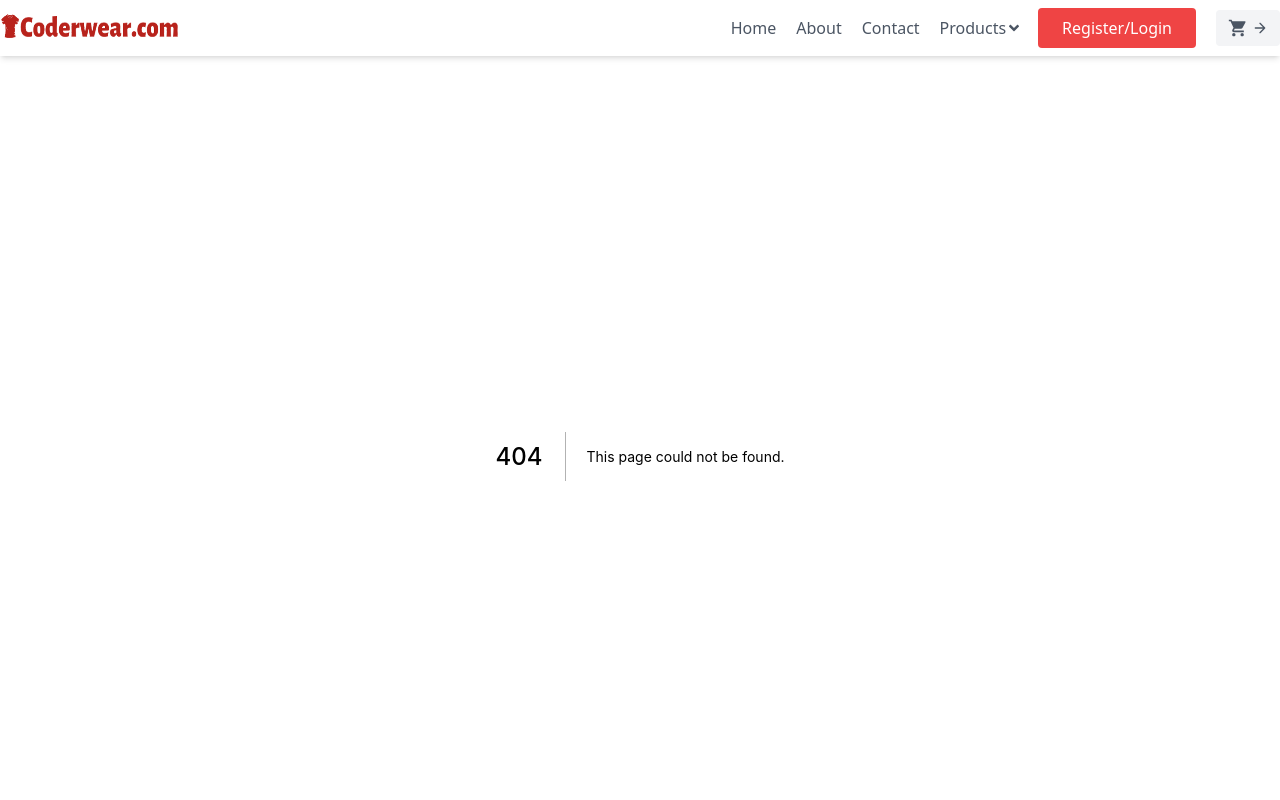
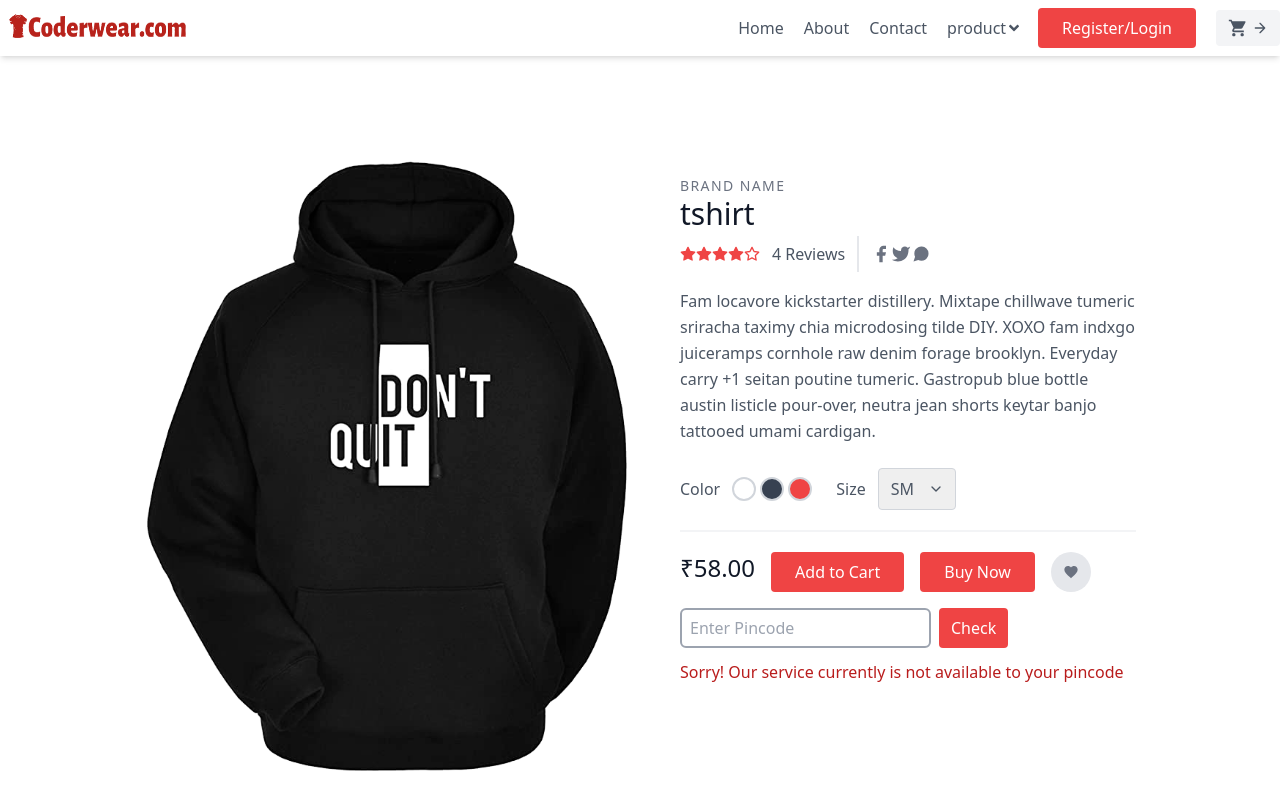
Before and after one commit to themubalion/Next-JS-poject-Coderwears, a Next.js app: page /product/tshirt in a window 1280 px wide. Before the commit this address had no page. Shown: the top 800 px of the page. Built offline with nearby package versions, Linux system fonts and the light colour scheme.

Commit message:
pincode serviceability

```diff
--- a/components/navbar.jsx
+++ b/components/navbar.jsx
@@ -11,8 +11,13 @@
   MdShoppingCart
 } from 'react-icons/md';
 import {
-  AiFillCloseCircle
+  AiFillCloseCircle,
+  AiFillPlusCircle,
+  AiFillMinusCircle
 } from 'react-icons/ai';
+import {
+  IoBagCheckOutline
+} from 'react-icons/io5'
 
 
 const Navbar = () => {
@@ -30,12 +35,11 @@
   }
 
   const openCart = () => {
+    document.getElementById("myCart").style.padding = "2rem";
     if (screen.width < 720) {
       document.getElementById("myCart").style.width = "60vw";
-      document.getElementById("myCart").style.padding = "2rem";
     } else {
-      document.getElementById("myCart").style.padding = "2rem";
-      document.getElementById("myCart").style.width = "20vw";
+      document.getElementById("myCart").style.width = "22vw";
     }
   }
   return (
@@ -43,24 +47,24 @@
       <header className="text-gray-600 body-font shadow-md notSmall:h-14 items-center notSmall:pt-2">
         <div id='main' className=' transition-all delay-300'>
         <div className="mx-auto w-full flex  justify-between items-center">
-          <Link href={'/'} className={'h-full border'}><a className="flex items-center h-full text-red-500">
+          <Link href={'/'} className={'h-full border'}><a className="flex items-center h-full text-red-500 ml-2">
             <Image src={'/logo.png'} width={'180px'} height={'40px'} alt={'Logo Image'} className="mt-2" />
           </a></Link>
           <nav className=" flex ml-auto items-center text-base justify-end">
             <Link href={'/'}><a className="mr-5 hover:text-red-500 mediumScreen:hidden ">Home</a></Link>
-            <Link href={'about'}><a className="mr-5 hover:text-red-500 mediumScreen:hidden">About</a></Link>
-            <Link href={'contact'}><a className="mr-5 hover:text-red-500 mediumScreen:hidden">Contact</a></Link>
-            {/* Here we will add the products dropdown menu */}
+            <Link href={'/about'}><a className="mr-5 hover:text-red-500 mediumScreen:hidden">About</a></Link>
+            <Link href={'/contact'}><a className="mr-5 hover:text-red-500 mediumScreen:hidden">Contact</a></Link>
+            {/* Here we will add the product dropdown menu */}
             <div className="dropdown relative inline-block z-10 mediumScreen:hidden">
-              <button className="dropbtn pr-4"><div className='flex items-center hover:text-red-500'>Products <FaAngleDown /></div></button>
+              <button className="dropbtn pr-4"><div className='flex items-center hover:text-red-500'>product <FaAngleDown /></div></button>
               <div className="hidden absolute min-w-[10rem] dropdown-content">
-                <Link href={'tshirts'}><a href="#" className='no-underline block py-3 px-4 hover:text-red-500'>Tshirts</a></Link>
-                <Link href={'hoodies'}><a href="#" className='no-underline block py-3 px-4 hover:text-red-500'>Hoodies</a></Link>
-                <Link href={'mugs'}><a href="#" className='no-underline block py-3 px-4 hover:text-red-500'>Mugs</a></Link>
+                <Link href={'/tshirts'}><a href="#" className='no-underline block py-3 px-4 hover:text-red-500'>Tshirts</a></Link>
+                <Link href={'/hoodies'}><a href="#" className='no-underline block py-3 px-4 hover:text-red-500'>Hoodies</a></Link>
+                <Link href={'/mugs'}><a href="#" className='no-underline block py-3 px-4 hover:text-red-500'>Mugs</a></Link>
                 <Link href={'stickers'}><a href="#" className='no-underline block py-3 px-4 hover:text-red-500'>Stickers</a></Link>
               </div>
             </div>
-            <Link href={'register'}><a className="mr-5 hover:text-red-500"><button className="lg:mt-2 xl:mt-0 flex-shrink-0 inline-flex text-white bg-red-500 border-0 py-2 px-6 focus:outline-none hover:bg-red-600 rounded mediumScreen:hidden">Register/Login</button></a></Link>
+            <Link href={'/register'}><a className="mr-5 hover:text-red-500"><button className="lg:mt-2 xl:mt-0 flex-shrink-0 inline-flex text-white bg-red-500 border-0 py-2 px-6 focus:outline-none hover:bg-red-600 rounded mediumScreen:hidden">Register/Login</button></a></Link>
             <div onClick={openCart}><a>
               <button className="inline-flex items-center bg-gray-100 border-0 py-2 px-3 focus:outline-none hover:bg-gray-200 rounded text-base mediumScreen:mt-0"><MdShoppingCart className='text-xl' />
                 <svg fill="none" stroke="currentColor" strokeLinecap="round" strokeLinejoin="round" strokeWidth="2" className="w-4 h-4 ml-1" viewBox="0 0 24 24">
@@ -84,7 +88,7 @@
                 <Link href={'contact'}>
                   <a className='my-2 block text-white ml-8 transition delay-300 text-xl font-medium ' onClick={closeNav}>Contact</a></Link>
                 <Link href={'register'}>
-                  <a className='my-2 block text-white ml-8 transition delay-300 text-xl font-bold ' onClick={closeNav}><button className="lg:mt-2 xl:mt-0 flex-shrink-0 inline-flex text-white bg-blue-500 border-0 py-2 px-6 focus:outline-none hover:bg-blue-600 rounded">Register/Login</button></a>
+                  <a className='my-2 block text-white ml-8 transition delay-300 text-xl font-bold ' onClick={closeNav}><button className="lg:mt-2 xl:mt-0 flex-shrink-0 inline-flex text-white bg-red-500 border-0 py-2 px-6 focus:outline-none hover:bg-red-600 rounded">Register/Login</button></a>
                 </Link>
               </div>
             </div>
@@ -96,12 +100,12 @@
                 <AiFillCloseCircle className='text-2xl text-red-500' />
               </div>
 
-              <h2 className='font-bold text-black text-center'>Shopping Cart</h2>
+              <h2 className='font-bold text-black text-center text-xl my-2 mb-4'>Shopping Cart</h2>
               <ol className='list-decimal font-semibold'>
                 <li className='text-black my-2'>
                   <div className='flex'>
                   <span className='w-2/3 font-semibold'>This is the first item</span>
-                  <span className='w-1/3 flex items-center justify-center font-semibold'>1</span>
+                  <span className='w-1/3 flex items-center justify-center font-semibold'><AiFillMinusCircle className='mx-1 text-red-500 text-lg cursor-pointer'/> 1 <AiFillPlusCircle className='mx-1 text-red-500 text-lg cursor-pointer'/></span>
                   </div>
                 </li>
                 <li className='text-black my-2'>
@@ -111,6 +115,10 @@
                   </div>
                 </li>
               </ol>
+              <div className="flex justify-start mt-12 space-x-2">
+              <button className="lg:mt-2 xl:mt-0 flex-shrink-0 inline-flex text-white bg-red-500 border-0 py-2 px-3 focus:outline-none hover:bg-red-600 rounded"><IoBagCheckOutline className='my-auto'/> Checkout</button>
+              <button className="lg:mt-2 xl:mt-0 flex-shrink-0 inline-flex text-white bg-red-500 border-0 py-2 px-3 focus:outline-none hover:bg-red-600 rounded">Clear Cart</button>
+              </div>
             </div>
           </div>
         </div>
--- a/pages/api/hello.js
+++ b/pages/api/pincode.js
@@ -1,5 +1,5 @@
 // Next.js API route support: https://nextjs.org/docs/api-routes/introduction
 
 export default function handler(req, res) {
-  res.status(200).json({ name: 'John Doe' })
+  res.status(200).json([205262,202002,202001,110003])
 }
--- a/pages/mugs.jsx
+++ b/pages/mugs.jsx
@@ -9,7 +9,7 @@
         <div className="container px-5 py-24 mx-auto">
           <div className="flex flex-wrap -m-4">
             <div className="lg:w-1/4 md:w-1/2 p-4 w-full">
-              <Link href={'/products/tshirt'}><a className={anchorStyle}>
+              <Link href={'/product/tshirt'}><a className={anchorStyle}>
                 <div className='bg-gray-100'><picture ><img className="h-72" alt='tshirt image' src="dummyCup.png" /></picture></div>
               </a></Link>
               <div className="mt-4">
@@ -26,7 +26,7 @@
               </div>
             </div>
             <div className="lg:w-1/4 md:w-1/2 p-4 w-full">
-              <Link href={'/products/tshirt'}><a className={anchorStyle}>
+              <Link href={'/product/tshirt'}><a className={anchorStyle}>
                 <div className='bg-gray-100'>
                   <picture ><img className="h-72" alt='tshirt image' src="dummyCup.png" /></picture>
                 </div>
@@ -46,7 +46,7 @@
               </div>
             </div>
             <div className="lg:w-1/4 md:w-1/2 p-4 w-full">
-              <Link href={'/products/tshirt'}><a className={anchorStyle}>
+              <Link href={'/product/tshirt'}><a className={anchorStyle}>
                 <div className='bg-gray-100'>
                   <picture ><img className="h-72" alt='tshirt image' src="dummyCup.png" /></picture>
                 </div>
@@ -65,7 +65,7 @@
               </div>
             </div>
             <div className="lg:w-1/4 md:w-1/2 p-4 w-full">
-              <Link href={'/products/tshirt'}><a className={anchorStyle}>
+              <Link href={'/product/tshirt'}><a className={anchorStyle}>
                 <div className='bg-gray-100'>
                   <picture ><img className="h-72" alt='tshirt image' src="dummyCup.png" /></picture>
                 </div>
@@ -84,7 +84,7 @@
               </div>
             </div>
             <div className="lg:w-1/4 md:w-1/2 p-4 w-full">
-              <Link href={'/products/tshirt'}><a className={anchorStyle}>
+              <Link href={'/product/tshirt'}><a className={anchorStyle}>
                 <div className='bg-gray-100'>
                   <picture ><img className="h-72" alt='tshirt image' src="dummyCup.png" /></picture>
                 </div>
@@ -103,7 +103,7 @@
               </div>
             </div>
             <div className="lg:w-1/4 md:w-1/2 p-4 w-full">
-              <Link href={'/products/tshirt'}><a className={anchorStyle}>
+              <Link href={'/product/tshirt'}><a className={anchorStyle}>
                 <div className='bg-gray-100'>
                   <picture ><img className="h-72" alt='tshirt image' src="dummyCup.png" /></picture>
                 </div>
@@ -122,7 +122,7 @@
               </div>
             </div>
             <div className="lg:w-1/4 md:w-1/2 p-4 w-full">
-              <Link href={'/products/tshirt'}><a className={anchorStyle}>
+              <Link href={'/product/tshirt'}><a className={anchorStyle}>
                 <div className='bg-gray-100'><picture ><img className="h-72" alt='tshirt image' src="dummyCup.png" /></picture></div>
               </a></Link>
               <div className="mt-4">
@@ -139,7 +139,7 @@
               </div>
             </div>
             <div className="lg:w-1/4 md:w-1/2 p-4 w-full">
-              <Link href={'/products/tshirt'}><a className={anchorStyle}>
+              <Link href={'/product/tshirt'}><a className={anchorStyle}>
                 <picture ><img className="h-72" alt='tshirt image' src="dummyCup.png" /></picture>
               </a></Link>
               <div className="mt-4">
--- /dev/null
+++ b/pages/product/[slug].jsx
@@ -0,0 +1,135 @@
+import React, { useState } from 'react'
+import { useRouter } from 'next/router'
+import {
+  MdFavoriteBorder,
+  MdFavorite
+} from 'react-icons/md'
+
+const Slug = () => {
+
+  const [Pin, setpin] = useState()
+  const router = useRouter()
+  const { slug } = router.query
+  const [Color, setColor] = useState('')
+  const [service, setservice] = useState(false)
+
+  const favColour = () => {
+    if (Color === '') {
+      setColor('text-red-500')
+      console.log(Color)
+    } else {
+      setColor('')
+    }
+  }
+
+  const checkServiceabiliy = async () => {
+    // if (=6){
+      let pin = await fetch('/api/pincode')
+      let pinArray = await pin.text();
+      if (pinArray.includes(Pin)) {
+        setservice(true)
+      } else {
+        setservice(false)
+      }
+    }
+  // }
+
+  const onChangePin=(e)=>{
+    setpin(e.target.value)
+  }
+  return (
+    <div>
+      <section className="text-gray-600 body-font overflow-hidden">
+        <div className="container px-5 py-24 mx-auto">
+          <div className="lg:w-4/5 mx-auto flex flex-wrap">
+            {      // eslint-disable-next-line @next/next/no-img-element
+            }      <img alt="ecommerce" className="lg:w-1/2 lg:h-auto h-64 w-auto mx-auto rounded" src="/dummyHoodie.png" />
+            <div className="lg:w-1/2 w-full lg:pl-10 lg:py-6 mt-6 lg:mt-0">
+              <h2 className="text-sm title-font text-gray-500 tracking-widest">BRAND NAME</h2>
+              <h1 className="text-gray-900 text-3xl title-font font-medium mb-1">{slug}</h1>
+              <div className="flex mb-4">
+                <span className="flex items-center">
+                  <svg fill="currentColor" stroke="currentColor" strokeLinecap="round" strokeLinejoin="round" strokeWidth="2" className="w-4 h-4 text-red-500" viewBox="0 0 24 24">
+                    <path d="M12 2l3.09 6.26L22 9.27l-5 4.87 1.18 6.88L12 17.77l-6.18 3.25L7 14.14 2 9.27l6.91-1.01L12 2z"></path>
+                  </svg>
+                  <svg fill="currentColor" stroke="currentColor" strokeLinecap="round" strokeLinejoin="round" strokeWidth="2" className="w-4 h-4 text-red-500" viewBox="0 0 24 24">
+                    <path d="M12 2l3.09 6.26L22 9.27l-5 4.87 1.18 6.88L12 17.77l-6.18 3.25L7 14.14 2 9.27l6.91-1.01L12 2z"></path>
+                  </svg>
+                  <svg fill="currentColor" stroke="currentColor" strokeLinecap="round" strokeLinejoin="round" strokeWidth="2" className="w-4 h-4 text-red-500" viewBox="0 0 24 24">
+                    <path d="M12 2l3.09 6.26L22 9.27l-5 4.87 1.18 6.88L12 17.77l-6.18 3.25L7 14.14 2 9.27l6.91-1.01L12 2z"></path>
+                  </svg>
+                  <svg fill="currentColor" stroke="currentColor" strokeLinecap="round" strokeLinejoin="round" strokeWidth="2" className="w-4 h-4 text-red-500" viewBox="0 0 24 24">
+                    <path d="M12 2l3.09 6.26L22 9.27l-5 4.87 1.18 6.88L12 17.77l-6.18 3.25L7 14.14 2 9.27l6.91-1.01L12 2z"></path>
+                  </svg>
+                  <svg fill="none" stroke="currentColor" strokeLinecap="round" strokeLinejoin="round" strokeWidth="2" className="w-4 h-4 text-red-500" viewBox="0 0 24 24">
+                    <path d="M12 2l3.09 6.26L22 9.27l-5 4.87 1.18 6.88L12 17.77l-6.18 3.25L7 14.14 2 9.27l6.91-1.01L12 2z"></path>
+                  </svg>
+                  <span className="text-gray-600 ml-3">4 Reviews</span>
+                </span>
+                <span className="flex ml-3 pl-3 py-2 border-l-2 border-gray-200 space-x-2s">
+                  <a className="text-gray-500">
+                    <svg fill="currentColor" strokeLinecap="round" strokeLinejoin="round" strokeWidth="2" className="w-5 h-5" viewBox="0 0 24 24">
+                      <path d="M18 2h-3a5 5 0 00-5 5v3H7v4h3v8h4v-8h3l1-4h-4V7a1 1 0 011-1h3z"></path>
+                    </svg>
+                  </a>
+                  <a className="text-gray-500">
+                    <svg fill="currentColor" strokeLinecap="round" strokeLinejoin="round" strokeWidth="2" className="w-5 h-5" viewBox="0 0 24 24">
+                      <path d="M23 3a10.9 10.9 0 01-3.14 1.53 4.48 4.48 0 00-7.86 3v1A10.66 10.66 0 013 4s-4 9 5 13a11.64 11.64 0 01-7 2c9 5 20 0 20-11.5a4.5 4.5 0 00-.08-.83A7.72 7.72 0 0023 3z"></path>
+                    </svg>
+                  </a>
+                  <a className="text-gray-500">
+                    <svg fill="currentColor" strokeLinecap="round" strokeLinejoin="round" strokeWidth="2" className="w-5 h-5" viewBox="0 0 24 24">
+                      <path d="M21 11.5a8.38 8.38 0 01-.9 3.8 8.5 8.5 0 01-7.6 4.7 8.38 8.38 0 01-3.8-.9L3 21l1.9-5.7a8.38 8.38 0 01-.9-3.8 8.5 8.5 0 014.7-7.6 8.38 8.38 0 013.8-.9h.5a8.48 8.48 0 018 8v.5z"></path>
+                    </svg>
+                  </a>
+                </span>
+              </div>
+              <p className="leading-relaxed">Fam locavore kickstarter distillery. Mixtape chillwave tumeric sriracha taximy chia microdosing tilde DIY. XOXO fam indxgo juiceramps cornhole raw denim forage brooklyn. Everyday carry +1 seitan poutine tumeric. Gastropub blue bottle austin listicle pour-over, neutra jean shorts keytar banjo tattooed umami cardigan.</p>
+              <div className="flex mt-6 items-center pb-5 border-b-2 border-gray-100 mb-5">
+                <div className="flex">
+                  <span className="mr-3">Color</span>
+                  <button className="border-2 border-gray-300 rounded-full w-6 h-6 focus:outline-none"></button>
+                  <button className="border-2 border-gray-300 ml-1 bg-gray-700 rounded-full w-6 h-6 focus:outline-none"></button>
+                  <button className="border-2 border-gray-300 ml-1 bg-red-500 rounded-full w-6 h-6 focus:outline-none"></button>
+                </div>
+                <div className="flex ml-6 items-center">
+                  <span className="mr-3">Size</span>
+                  <div className="relative">
+                    <select className="rounded border appearance-none border-gray-300 py-2 focus:outline-none focus:ring-2 focus:ring-red-200 focus:border-red-500 text-base pl-3 pr-10">
+                      <option>SM</option>
+                      <option>M</option>
+                      <option>L</option>
+                      <option>XL</option>
+                    </select>
+                    <span className="absolute right-0 top-0 h-full w-10 text-center text-gray-600 pointer-events-none flex items-center justify-center">
+                      <svg fill="none" stroke="currentColor" strokeLinecap="round" strokeLinejoin="round" strokeWidth="2" className="w-4 h-4" viewBox="0 0 24 24">
+                        <path d="M6 9l6 6 6-6"></path>
+                      </svg>
+                    </span>
+                  </div>
+                </div>
+              </div>
+              <div className="inline-flex notSmall:space-x-4 small:flex-col small:space-y-4">
+                <span className="title-font font-medium text-2xl text-gray-900">₹58.00</span>
+                <div className='flex space-x-4'>
+                  <button className="inline-flex text-white bg-red-500 border-0 py-2 px-6 focus:outline-none hover:bg-red-600 rounded ">Add to Cart</button>
+                  <button className="inline-flex text-white bg-red-500 border-0 py-2 px-6 focus:outline-none hover:bg-red-600 rounded">Buy Now</button>
+                  <button id='favourite' onClick={favColour} className="rounded-full w-10 h-10 bg-gray-200 p-0 border-0 inline-flex items-center justify-center text-gray-500 ml-4">
+                    <div className={Color}><MdFavorite /></div>
+                  </button>
+                </div>
+              </div>
+              <div className='flex space-x-2 w-full mt-4'>
+                <input onChange={onChangePin} value={Pin} className='px-2 border-2 border-gray-400 rounded-md' type="number" placeholder='Enter Pincode' minLength={6} maxLength={6} />
+                <button onClick={checkServiceabiliy} className="inline-flex text-white bg-red-500 border-0 py-2 px-3 focus:outline-none hover:bg-red-600 rounded">Check</button>
+              </div>
+              {service && service!=null &&<div className='text-green-700 mt-3'>Yay! Our service is available to your pincode</div>}
+              {!service && service!=null &&<div className='text-red-700 mt-3'>Sorry! Our service currently is not available to your pincode</div>}
+            </div>
+          </div>
+        </div>
+      </section></div>
+  )
+}
+
+export default Slug
--- a/pages/products/[slug].jsx
+++ /dev/null
@@ -1,13 +0,0 @@
-import React from 'react'
-import { useRouter } from 'next/router'
-
-const Slug = () => {
-const router = useRouter()
-const {slug} = router.query
-
-  return (
-    <div>{slug}</div>
-  )
-}
-
-export default Slug
```
Also changed, not shown: components/footer.jsx (+11 -11 lines), pages/hoodies.jsx (+8 -8 lines), pages/stickers.jsx (+8 -8 lines), pages/tshirts.jsx (+8 -8 lines).
